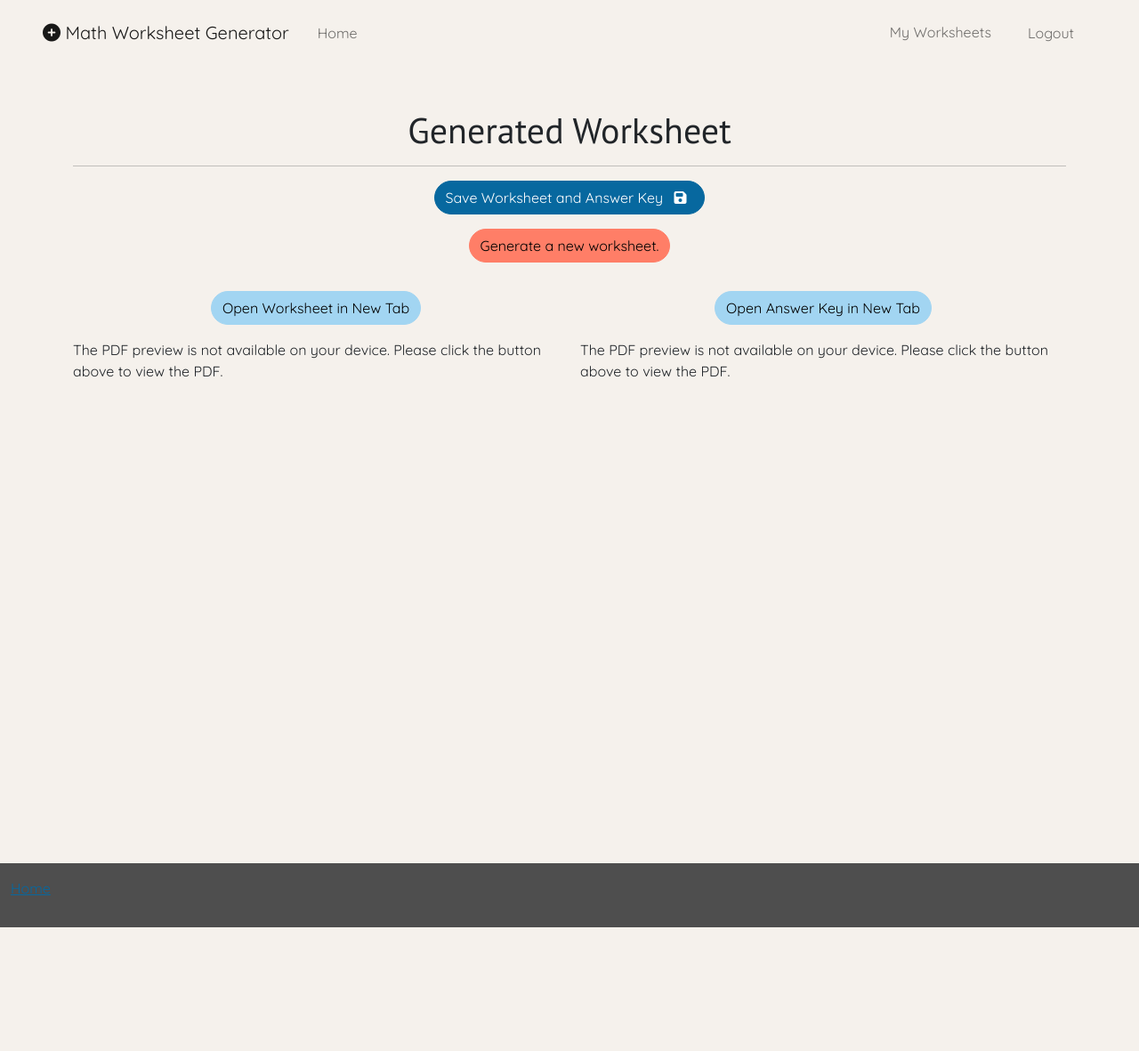
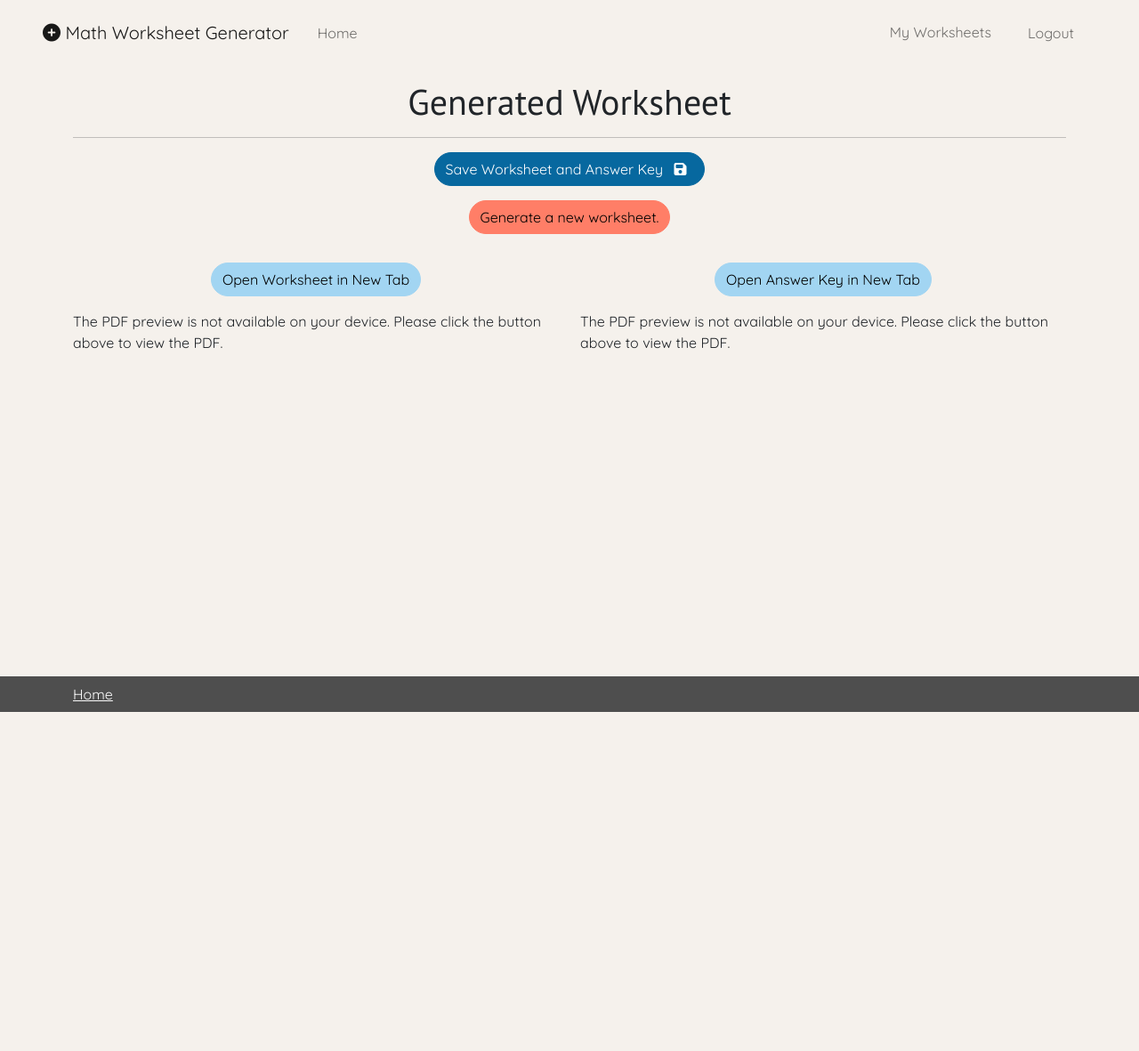
Before and after one commit to quentinikeno/Springboard-SEC-Capstone-Project-1, a Flask app: page /worksheet/new in a window 1280 px wide. Shown: the whole page at 89% size. After the commit the page ends 800 px from the top, so only its background shows below. Run offline with Flask 2, Linux system fonts and the light colour scheme; the visitor is signed in with stand-in values (Sample User, id 1); data comes from the database, SQL or seed files in the repository; some libraries are stand-ins or nearby versions.

Commit message:
Make footer pushed to bottom.

```diff
--- a/static/app.css
+++ b/static/app.css
@@ -5,6 +5,11 @@ body {
 
 .text-answer {
 	color: red;
+}
+
+.footer {
+	position: fixed;
+	bottom: 0;
 }
 
 #jumbotron {
--- a/templates/base.html
+++ b/templates/base.html
@@ -1,5 +1,5 @@
 <!DOCTYPE html>
-<html lang="en" class="vh-100">
+<html lang="en">
 	<head>
 		<meta charset="UTF-8" />
 		<meta http-equiv="X-UA-Compatible" content="IE=edge" />
@@ -52,9 +52,9 @@
 		></script>
 		<title>{% block title %} {% endblock %}</title>
 	</head>
-	<body class="vh-100">
+	<body>
 		{% include 'navbar.html' %}
-		<main class="my-5 container h-100">
+		<main class="my-3 container">
 			{% for category, msg in get_flashed_messages(with_categories=true)
 			%}
 			<div class="alert alert-{{category}}" role="alert">{{ msg }}</div>
--- a/templates/footer.html
+++ b/templates/footer.html
@@ -1,9 +1,5 @@
-<footer class="bg-dark mt-auto py-3">
-	<div class="container row">
-		<ul class="list-unstyled">
-			<li>
-				<a href="{{ url_for('index') }}">Home</a>
-			</li>
-		</ul>
+<footer class="footer bg-dark py-2 w-100">
+	<div class="container">
+		<a class="text-light" href="{{ url_for('index') }}">Home</a>
 	</div>
 </footer>
--- a/templates/macros/macros.html
+++ b/templates/macros/macros.html
@@ -23,8 +23,9 @@
 		<div class="h-100">
 			<object
 				data="{{url_for('render_new_pdf', sheet=route_variable)}}"
-				class="embed-responsive-item w-100 h-100"
+				class="embed-responsive-item w-100"
 				type="application/pdf"
+				height="950px"
 			>
 				The PDF preview is not available on your device. Please click
 				the button above to view the PDF.
--- a/templates/new-detail.html
+++ b/templates/new-detail.html
@@ -23,7 +23,7 @@
 	>
 </div>
 
-<div class="h-100">
+<div>
 	<div class="spinner-loading-div my-5">
 		<div class="d-flex align-items-center justify-content-around">
 			<strong>Loading...</strong>
```
